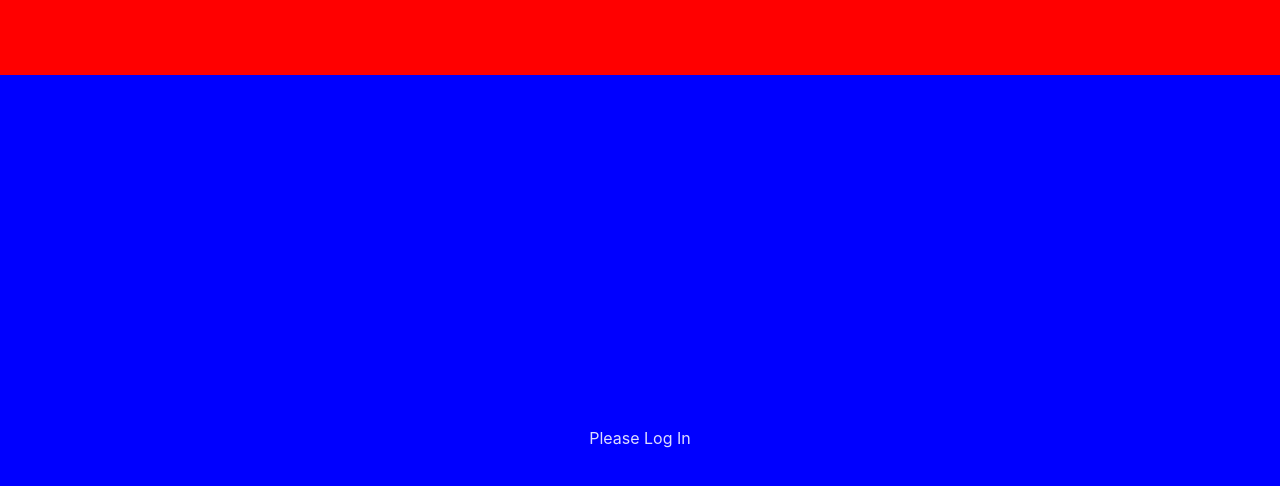
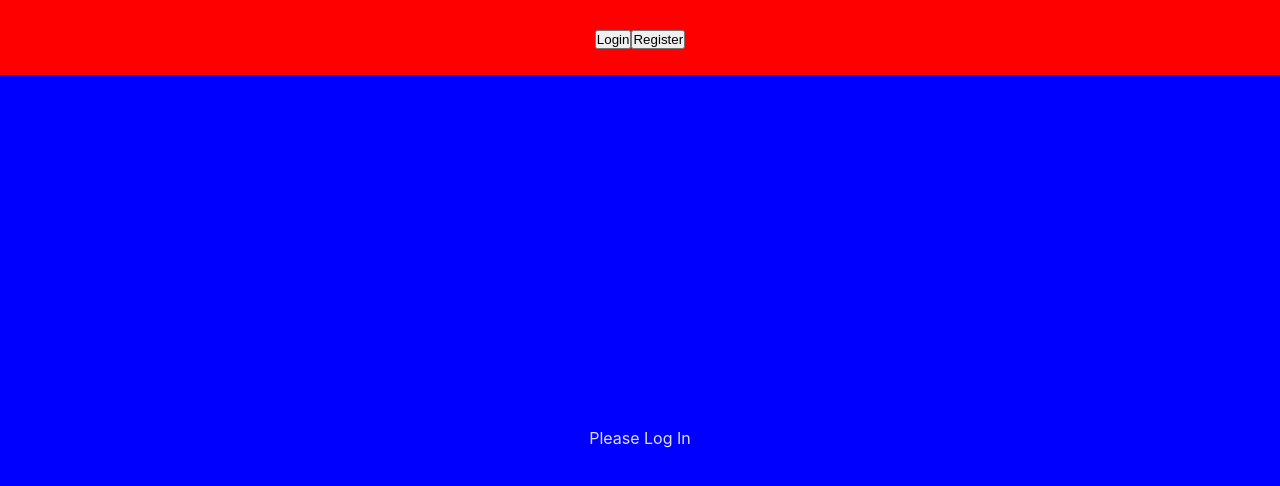
Before and after one commit to jaxfu/Spelldle, a React (Vite) app in the folder client/: page / in a window 1280 px wide. Shown: the top 486 px of the page. Built offline with nearby package versions, Linux system fonts and the light colour scheme.

Commit message:
login and register links in navbar

```diff
--- a/client/src/components/Navbar/Navbar.tsx
+++ b/client/src/components/Navbar/Navbar.tsx
@@ -6,13 +6,7 @@
 } from "../../utils/methods";
 import { useQuery, useQueryClient } from "@tanstack/react-query";
 import { QUERY_KEYS } from "../../utils/consts";
-
-interface IProps {
-	//userData: T_USERDATA_STATE;
-	//setUserData: React.Dispatch<React.SetStateAction<T_USERDATA_STATE>>;
-	//userIsLoggedIn: boolean;
-	//setUserIsLoggedIn: React.Dispatch<React.SetStateAction<boolean>>;
-}
+import { Link } from "react-router-dom";
 
 const Navbar: React.FC = () => {
 	const queryClient = useQueryClient();
@@ -38,7 +32,16 @@
 						Logout
 					</button>
 				</>
-			) : null}
+			) : (
+				<>
+					<Link to={"/login"}>
+						<button>Login</button>
+					</Link>
+					<Link to={"/register"}>
+						<button>Register</button>
+					</Link>
+				</>
+			)}
 		</div>
 	);
 };
```
